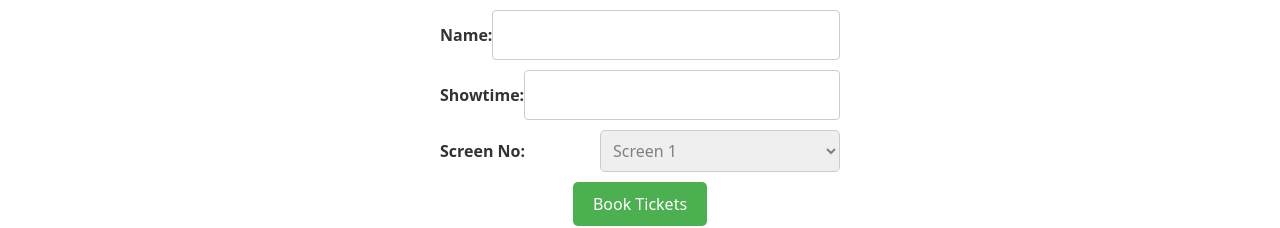
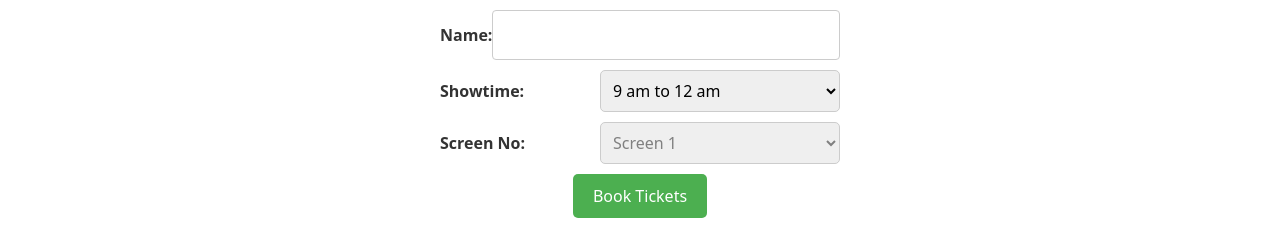
Before and after one commit to ashishvade/MovieBook, a React (Create React App) app: page /booking in a window 1280 px wide. Shown: the part 903-1131 px from the top of the page. Built offline with nearby package versions, Linux system fonts and the light colour scheme; no server answers.

Commit message:
changes in ticket book

```diff
--- a/public/index.html
+++ b/public/index.html
@@ -6,10 +6,10 @@
     <meta name="viewport" content="width=device-width, initial-scale=1" />
     <meta name="theme-color" content="#000000" />
     <meta
-      name="Shree swami Smarath "
-      content=" Shree Swami smarth "
+      name="movie Management "
+      content="movie Management"
     />
-    <link rel="apple-touch-icon" href="%PUBLIC_URL%/logo192.png" />
+    <link rel="apple-touch-icon"  />
     <!--
       manifest.json provides metadata used when your web app is installed on a
       user's mobile device or desktop. See https://developers.google.com/web/fundamentals/web-app-manifest/
@@ -24,7 +24,7 @@
       work correctly both with client-side routing and a non-root public URL.
       Learn how to configure a non-root public URL by running `npm run build`.
     -->
-    <title>Swami Guru</title>
+    <title>Movie Management</title>
   </head>
   <body>
     <noscript>You need to enable JavaScript to run this app.</noscript>
--- a/src/pages/BookingForm.js
+++ b/src/pages/BookingForm.js
@@ -55,7 +55,14 @@ const BookingForm = ({ selectedSeats, setSelectedSeats, screenNo, onSuccessfulBo
         </div>
         <div>
           <label>Showtime:</label>
-          <input type="text" value={showtime} onChange={(e) => setShowtime(e.target.value)} required />
+          <select value={showtime}onClick={()=>setShowtime(showtime)} required>
+            <option value={"9 am to 12 am"}>9 am to 12 am</option>
+            <option value={"12 am to 3 pm"}>12 am to 3 pm</option>
+            <option value={"3 pm to 6 pm"}>3 pm to 6 pm</option>
+            <option value={"6 pm to 9 pm"}>6 pm to 9 pm</option>
+            <option value={"9 pm to 12 pm"}>9 pm to 12 pm</option>
+          </select>
+          {/* <input type="text" value={showtime} onChange={(e) => setShowtime(e.target.value)} required /> */}
         </div>
         <div>
           <label>Screen No:</label>
--- a/src/services/BookingService.js
+++ b/src/services/BookingService.js
@@ -2,7 +2,7 @@
 
 export const bookTickets = async (bookingData) => {
     try {
-      const response = await fetch('http://localhost:5001/v1/book/BookTicket', {
+      const response = await fetch('https://securityboat-jl68.onrender.com/v1/book/BookTicket', {
         method: 'POST',
         headers: {
           'Content-Type': 'application/json',
```
Also changed, not shown: src/App.js (+0 -42 lines).
